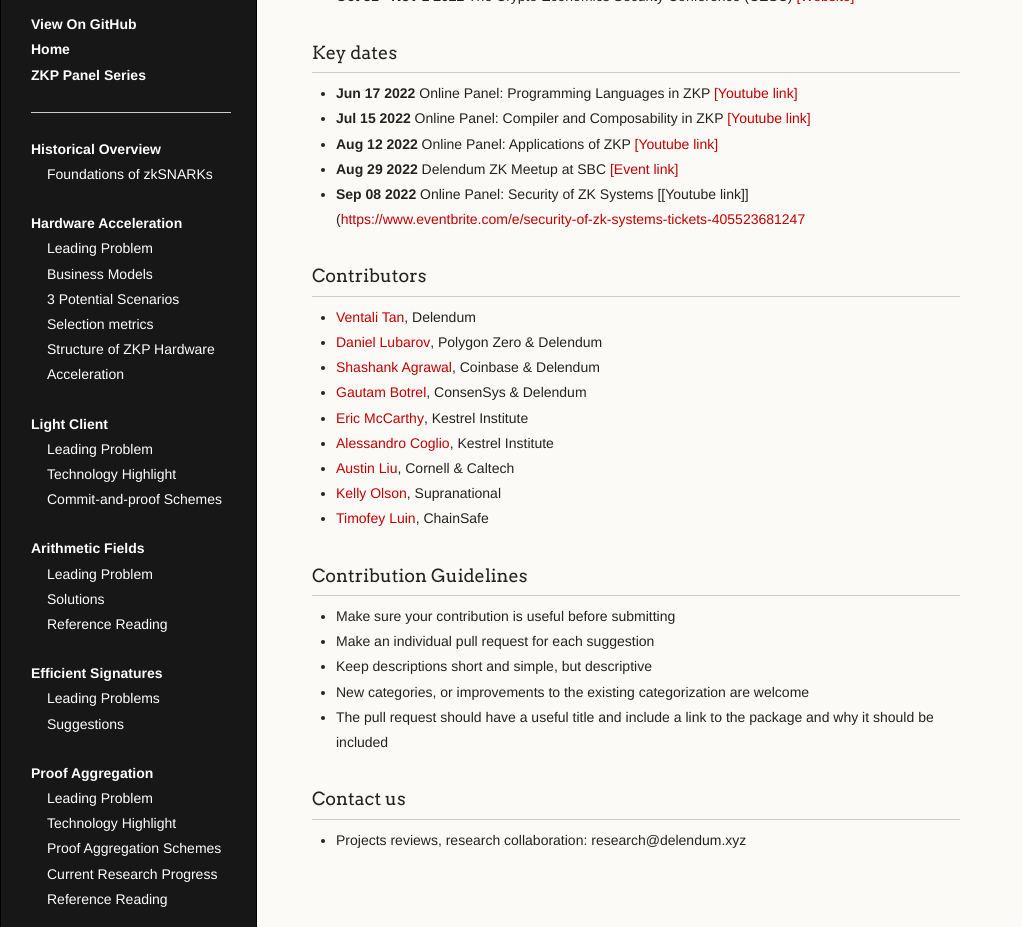
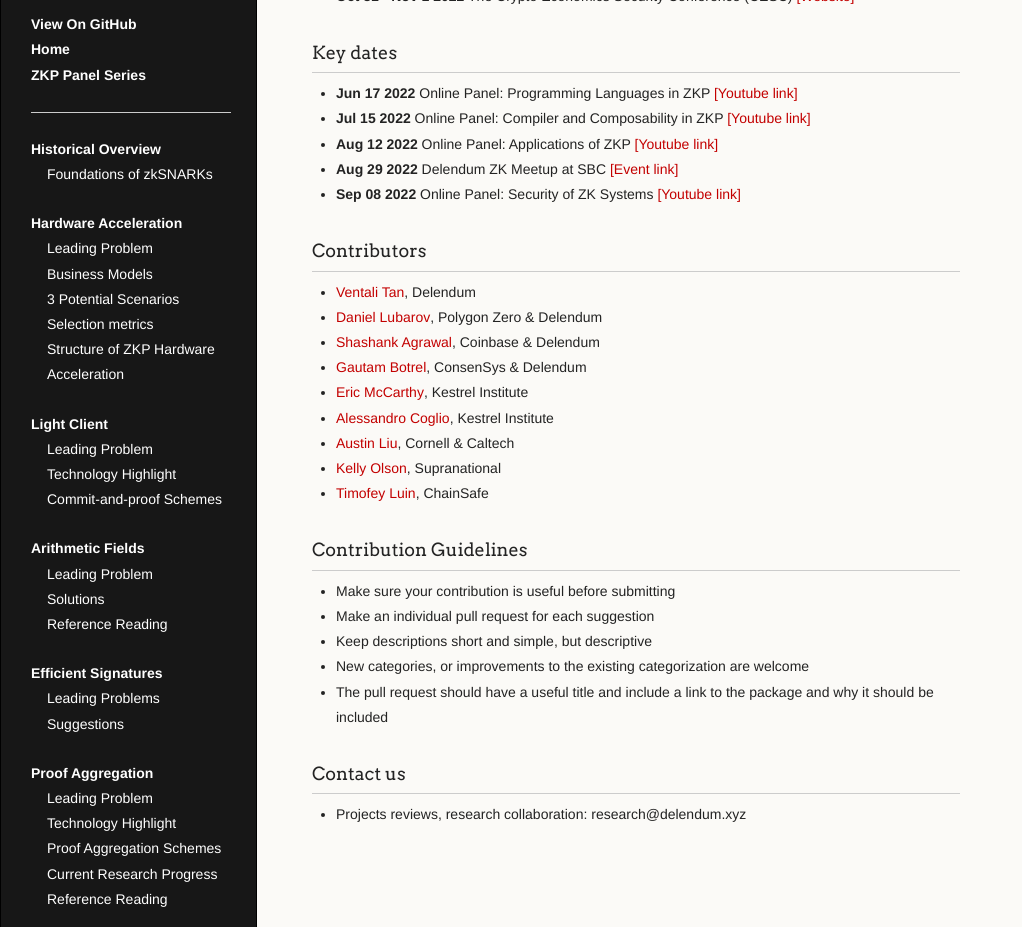
Before and after one commit to delendum-xyz/zk-knowledge, a Jekyll site: the page built from index.md, in a window 1280 px wide and 1145 px high. Shown: the part 218-1145 px from the top of the window, without its empty margins (0-1022 px from the left). Built offline with Jekyll 4.4.1, drawn with Linux system fonts in a browser that asks for light colours; part of the change alters nothing that is shown.

Commit message:
Update index.md

```diff
--- a/index.md
+++ b/index.md
@@ -17,7 +17,7 @@ layout: default
 - **Jul 15 2022** Online Panel: Compiler and Composability in ZKP [[Youtube link]](https://www.youtube.com/watch?v=zRngElDdUNE&t=2s)
 - **Aug 12 2022** Online Panel: Applications of ZKP [[Youtube link]](https://www.youtube.com/watch?v=m5WiIOC3xcM&t=148s)
 - **Aug 29 2022** Delendum ZK Meetup at SBC [[Event link]](https://www.eventbrite.com/e/delendum-zk-meetup-at-sbc-tickets-396799998477)
-- **Sep 08 2022** Online Panel: Security of ZK Systems [[Youtube link]]([https://www.eventbrite.com/e/security-of-zk-systems-tickets-405523681247](https://www.youtube.com/watch?v=SxI8uNBp05k)
+- **Sep 08 2022** Online Panel: Security of ZK Systems [[Youtube link]](https://www.youtube.com/watch?v=SxI8uNBp05k)
 
 ### Contributors
 
```
